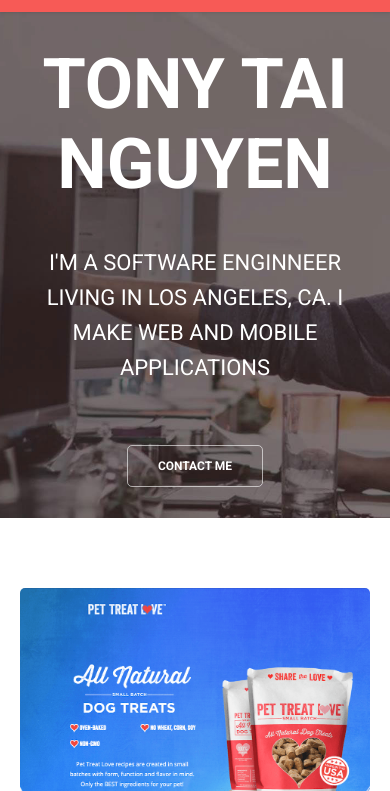
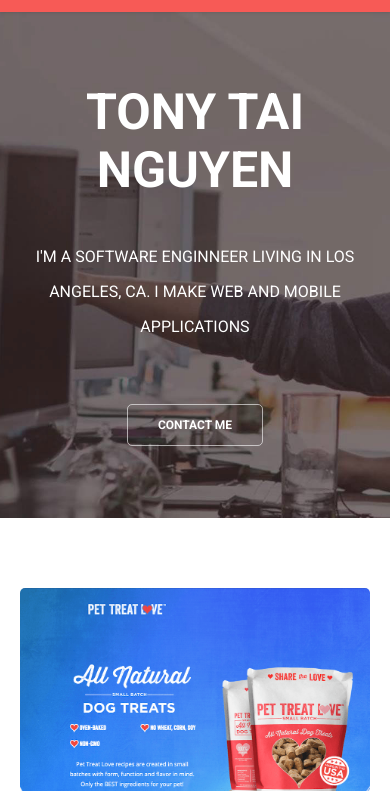
Before and after one commit to codetony25/tony-portfolio, a Gatsby site: page / in a window 390 px wide. Shown: the part 53-844 px from the top of the page. Built offline with nearby package versions, Linux system fonts and the light colour scheme; Gatsby itself is replaced by a stand-in of ours.

Commit message:
update dependencies and mobile font sizes

```diff
--- a/gatsby-config.js
+++ b/gatsby-config.js
@@ -1,5 +1,5 @@
 module.exports = {
-  pathPrefix: "/tony-portfolio",
+  pathPrefix: "/",
   siteMetadata: {
     title: `Tony Nguyen's Portfolio`,
     description: `Tony Nguyen's Work, About, and Contact information.`,
--- a/src/components/hero/hero.css
+++ b/src/components/hero/hero.css
@@ -20,7 +20,7 @@
 .main-hero h1 {
     font-size: 70px;
     font-weight: bold;
-      margin-bottom: 40px;
+    margin-bottom: 40px;
 }
 
 .main-hero h2 {
@@ -54,3 +54,12 @@
     color: rgb(51, 51, 51);
     text-transform: uppercase;
 }
+
+@media (max-width: 768px) {
+    .main-hero h1 {
+        font-size: 50px;
+    }
+    .main-hero h2 {
+        font-size: 16px;
+    }
+}
```
